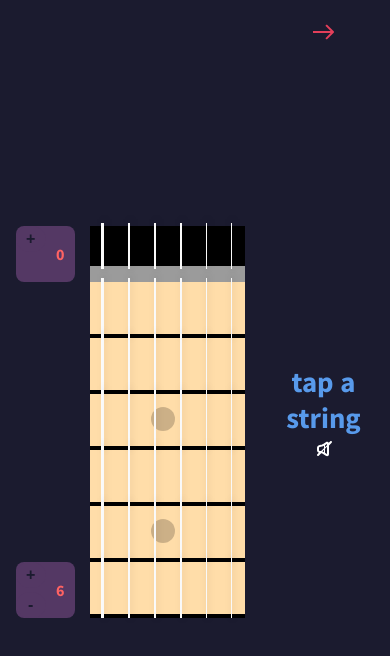
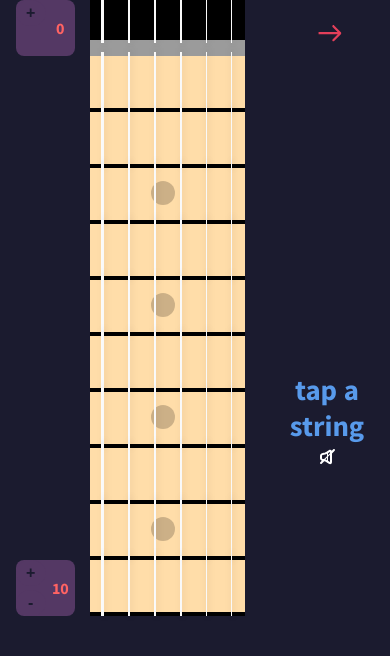
Before and after one commit to ropfoo/fretical, a Nuxt app: page /explore in a window 390 px wide. Shown: the top 656 px of the page. Built offline with nearby package versions, Linux system fonts and the light colour scheme.

Commit message:
changed fretboard scaling behavior on mobile

```diff
--- a/assets/scss/components/layout/_fretboard-view.scss
+++ b/assets/scss/components/layout/_fretboard-view.scss
@@ -9,7 +9,7 @@
   @include media-small {
     display: grid;
     grid-template-columns: 1fr;
-    grid-template-rows: 1fr 1fr 1fr;
+    grid-template-rows: 1fr;
     grid-auto-flow: row;
   }
 
@@ -20,6 +20,7 @@
     justify-content: center;
     margin: 0 0 1rem 0;
     padding-right: 1rem;
+    height: 100%;
 
     h1 {
       display: flex;
@@ -33,12 +34,17 @@
     }
 
     @include media-small {
+      position: absolute;
+
       align-items: center;
       flex-direction: column;
       justify-content: center;
+      width: 20vw;
+      right: 1rem;
+      z-index: 1;
+
       grid-column: 3;
       grid-row: 2;
-      width: 30vw;
     }
   }
 
@@ -62,10 +68,12 @@
   &__back-button {
     @include button-type;
     position: absolute;
-    padding: 1.5rem 3.5rem 0 0;
+    padding: 1.5rem 2rem 0 0;
     align-items: flex-end;
-    width: 100%;
     display: flex;
+    right: 1rem;
     justify-content: flex-end;
+    transform: scale(1.1);
+    z-index: 5;
   }
 }
--- a/store/frets.js
+++ b/store/frets.js
@@ -1,6 +1,6 @@
 export const state = () => ({
   firstFret: 1,
-  lastFret: 7
+  lastFret: 11
 });
 
 export const mutations = {
```
